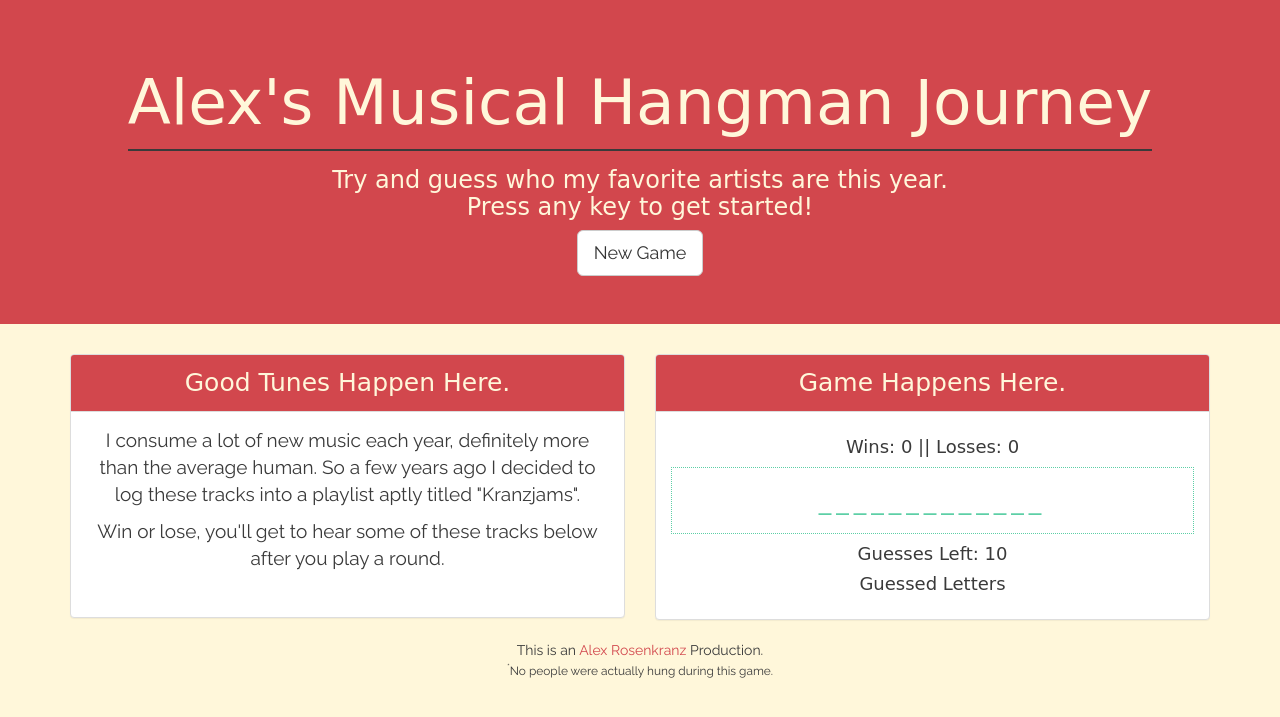
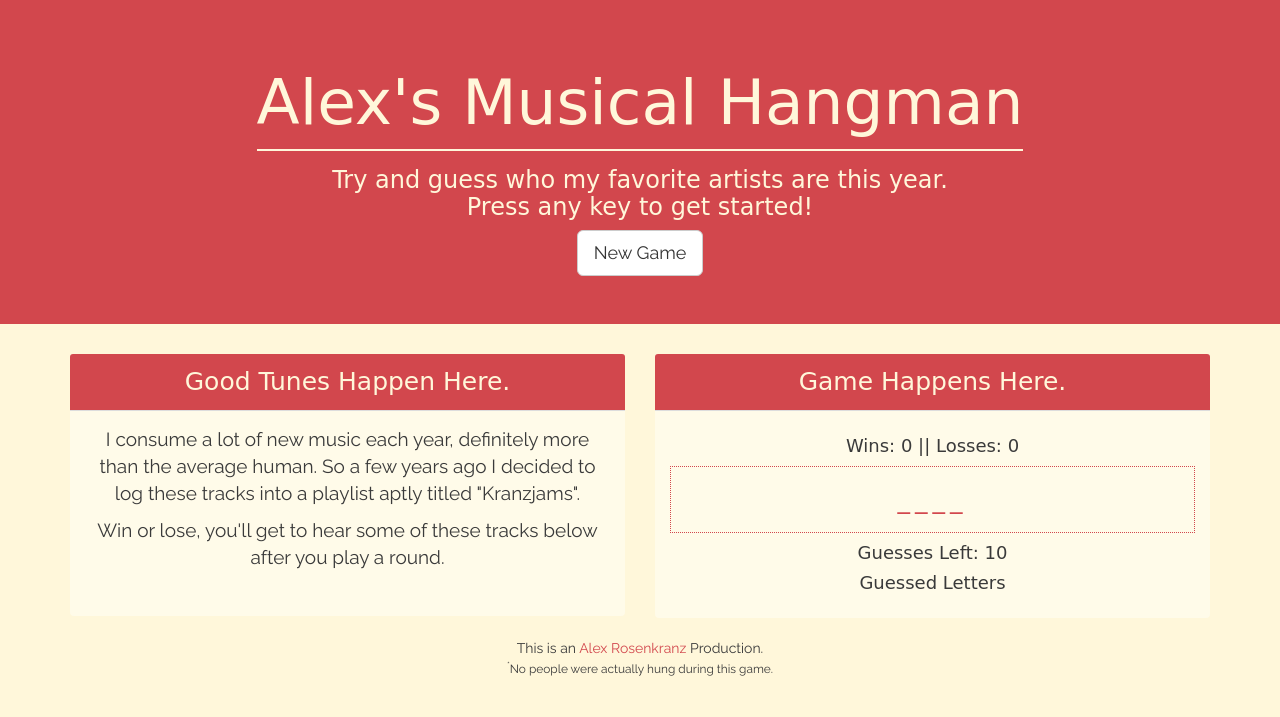
Before and after one commit to roopab77/Hangman, a PHP site: page / in a window 1280 px wide. Shown: the top 717 px of the page. Run offline with PHP 8.4, Linux system fonts and the light colour scheme; some web fonts are replaced.

Commit message:
updated styles and added more guesses

```diff
--- a/assets/css/style.css
+++ b/assets/css/style.css
@@ -3,8 +3,9 @@
 
 body {
   font-family: 'Raleway', sans-serif;
-  background: #FFF7DA;
+  background-color: #FFF7DA;
   color: #3a3a3a;
+
 }
 
 a {
@@ -20,11 +21,18 @@ h1,h2,h3,h4,h5,h6 {
 }
 
 .jumbotron h1 span {
-  border-bottom: 2px solid #3a3a3a;
+  border-bottom: 2px solid #FFF7DA;
   padding-bottom: 10px;
 }
 .jumbotron h1 {
   margin-bottom: 30px;
+}
+
+.panel-default {
+  border: none;
+  box-shadow: none;
+  -webkit-box-shadow: none;
+  background-color: rgba(255,255,255,0.4);
 }
 
 .panel-default>.panel-heading {
@@ -42,20 +50,28 @@ h1,h2,h3,h4,h5,h6 {
   font-family: 'Patua One', cursive;
   text-transform: uppercase;
   letter-spacing: 5px;
-  color: #5DCFA6;
+  color: #D2474D;
   font-size: 25px;
   padding: 15px 5px;
   margin: 10px 0;
-  border: 1px dotted #5DCFA6;
+  border: 1px dotted #D2474D;
+}
+
+#lettersGuessedSpace {
+  font-size: 23px;
+  letter-spacing: 5px;
+  display: block;
+  position: relative;
+  overflow: hidden;
+  word-break: break-all;
 }
 
 #name {
   font-variant: small-caps;
   font-family: 'Patua One', cursive;
   font-size: 25px;
-
 }
 
-#youtube iframe {
+#spotify iframe {
   width: 100%;
 }
--- a/assets/js/hangman.js
+++ b/assets/js/hangman.js
@@ -1,17 +1,38 @@
  // DECLARE VARIABLES NEEDED FOR GAME
 
     var artists = [];
-      artists[0] = {name: "kaytranada", youtube: "https://www.youtube.com/embed/rKlA5tRu6f0?rel=0"};
-      artists[1] = {name: "the hotelier", youtube: "https://www.youtube.com/embed/AuEMMawhMZU?rel=0"};
-      artists[2] = {name: "american football", youtube: "https://www.youtube.com/embed/-9f4dP6jw1Q?rel=0"};
-      artists[3] = {name: "a tribe called quest", youtube: "https://www.youtube.com/embed/BDxKVYUHBdA?rel=0"};
-      artists[4] = {name: "rufus du sol", youtube: "https://www.youtube.com/embed/Tx9zMFodNtA?rel=0"};
-      artists[4] = {name: "st lucia", youtube: "https://www.youtube.com/embed/Hcm7VFDSU_0?rel=0"};
-      artists[5] = {name: "badbadnotgood", youtube: "https://www.youtube.com/embed/UWIIPX_5rbM?rel=0"};
-      artists[6] = {name: "pinegrove", youtube: "https://www.youtube.com/embed/w9mlfpTxwQA?rel=0"};
+      artists[0] = {name: "kaytranada", spotify: '<iframe src="https://embed.spotify.com/?uri=spotify%3Aalbum%3A1dZZh7PvVgce1DDsDPzy8Z" width="300" height="380" frameborder="0" allowtransparency="true"></iframe>'};
 
-    var word;
-    var youtube;
+      artists[1] = {name: "the hotelier", spotify: '<iframe src="https://embed.spotify.com/?uri=spotify%3Aalbum%3A5SYW9HBk4WxetFTcbcK3nk" width="300" height="380" frameborder="0" allowtransparency="true"></iframe>'};
+
+      artists[2] = {name: "american football", spotify: '<iframe src="https://embed.spotify.com/?uri=spotify%3Aalbum%3A3ZNPecXBFDaZd7LwVd9yER" width="300" height="380" frameborder="0" allowtransparency="true"></iframe>'};
+
+      artists[3] = {name: "a tribe called quest", spotify: '<iframe src="https://embed.spotify.com/?uri=spotify%3Aalbum%3A3WvQpufOsPzkZvcSuynCf3" width="300" height="380" frameborder="0" allowtransparency="true"></iframe>'};
+
+      artists[4] = {name: "rufus du sol", spotify: '<iframe src="https://embed.spotify.com/?uri=spotify%3Aalbum%3A0gIAWTyvnOntQSd3yxyiW5" width="300" height="380" frameborder="0" allowtransparency="true"></iframe>'};
+
+      artists[4] = {name: "st lucia", spotify:'<iframe src="https://embed.spotify.com/?uri=spotify%3Aalbum%3A4qH5TQZxM5v7tKT0E09WAK" width="300" height="380" frameborder="0" allowtransparency="true"></iframe>'};
+
+      artists[5] = {name: "badbadnotgood", spotify: '<iframe src="https://embed.spotify.com/?uri=spotify%3Aalbum%3A6uqcZu1it9k6zz3UVKZzPo" width="300" height="380" frameborder="0" allowtransparency="true"></iframe>'};
+
+      artists[6] = {name: "pinegrove", spotify: '<iframe src="https://embed.spotify.com/?uri=spotify%3Aalbum%3A2SmrUzUMMOYQqoPuOhlhjw" width="300" height="380" frameborder="0" allowtransparency="true"></iframe>'};
+
+      artists[7] = {name: "butch walker", spotify: '<iframe src="https://embed.spotify.com/?uri=spotify%3Aalbum%3A5P5zNgtbPxKkkMVlRNRHDm" width="300" height="380" frameborder="0" allowtransparency="true"></iframe>'};
+
+      artists[8] = {name: "kevin devine", spotify: '<iframe src="https://embed.spotify.com/?uri=spotify%3Aalbum%3A5UQRV702UqWACXK6CLvLyS" width="300" height="380" frameborder="0" allowtransparency="true"></iframe>'};
+
+      artists[9] = {name: "look mexico", spotify: '<iframe src="https://embed.spotify.com/?uri=spotify%3Aalbum%3A4DYnOfcfLFYSKO9JXS0Kqq" width="300" height="380" frameborder="0" allowtransparency="true"></iframe>'};
+
+      artists[10] = {name: "blood orange", spotify: '<iframe src="https://embed.spotify.com/?uri=spotify%3Aalbum%3A3Z2XUjgVj5ZkCGpU7b2qtY" width="300" height="380" frameborder="0" allowtransparency="true"></iframe>'};
+
+      artists[11] = {name: "diiv", spotify: '<iframe src="https://embed.spotify.com/?uri=spotify%3Aalbum%3A5PPPABn2aZ0jRuHPMONwSR" width="300" height="380" frameborder="0" allowtransparency="true"></iframe>'};
+
+      artists[12] = {name: "flamingosis", spotify: '<iframe src="https://embed.spotify.com/?uri=spotify%3Aalbum%3A79A60jmAsN0A0vmbqosE6w" width="300" height="380" frameborder="0" allowtransparency="true"></iframe>'};
+
+      artists[13] = {name: "jimmy eat world", spotify: '<iframe src="https://embed.spotify.com/?uri=spotify%3Aalbum%3A03hVtUfmQW3fhMbYoliIod" width="300" height="380" frameborder="0" allowtransparency="true"></iframe>'};
+
+    var artistName;
+    var spotify;
     var wins = 0;
     var losses = 0;
     var lettersGuessed;
@@ -20,9 +41,9 @@
     var pickedArtist;
     var placeholder;
     var input;
-    var wordLength;
-    var wordSubstring;
-    var currentWord;
+    var artistNameLength;
+    var artistNameSubstring;
+    var currentartistName;
     var key;
 
     // CREATE FUNCTION TO INITIALIZE NEW GAME
@@ -32,14 +53,14 @@
       lettersGuessed = [];
       randomArtist = Math.floor(Math.random() * artists.length);
       pickedArtist = artists.splice(randomArtist, 1);
-      word =  pickedArtist[0].name;
-      youtube = pickedArtist[0].youtube;
-      wordLength = word.length;
-      wordSubstring = word.substring;
+      artistName =  pickedArtist[0].name;
+      spotify = pickedArtist[0].spotify;
+      artistNameLength = artistName.length;
+      artistNameSubstring = artistName.substring;
 
       // ENTERS UNDERSCORES FOR LETTERS AND PREPOPULATES BLANK SPACES
-      for (var i = 0; i < word.length; i++) {
-        if (word.substring(i, i + 1) === " "){
+      for (var i = 0; i < artistName.length; i++) {
+        if (artistName.substring(i, i + 1) === " "){
           placeholder =  placeholder + " ";
         }
         else {
@@ -54,10 +75,13 @@
       document.querySelector("#losses").innerHTML = losses;
       document.querySelector("#message").innerHTML = "Try and guess who my favorite artists are this year.<br/> Press any key to get started!";
       document.querySelector("#guessesLeft").innerHTML = goesLeft;
+      document.querySelector("#name").innerHTML = " ";
+
+      document.querySelector("#spotify").innerHTML = "";
 
     }
 
-  // INITIALIZE GAME
+  // INITIALIZE FIRST GAME
   newGame();
 
   // LOG KEYSTROKE TO BEGIN LOGIC CHECK
@@ -65,14 +89,15 @@
     key = event.key;
 
 
+
     document.querySelector("#message").innerHTML = "Try and guess who my favorite artists are this year.<br/> Good luck!";
 
     // SET VARIABLE TO CHECK IF YOU LOSE A TURN UPON INCORRECT GUESS
     var correct = 0;
 
-    // LOOP THROUGH WORD TO CHECK IF LETTER IS CORRECT
-    for (var i = 0; i < wordLength; i++) {
-      if (key == word.substring(i, i + 1)) {
+    // LOOP THROUGH artistName TO CHECK IF LETTER IS CORRECT
+    for (var i = 0; i < artistNameLength; i++) {
+      if (key == artistName.substring(i, i + 1)) {
         correct++;
         placeholder = placeholder.substring(0, i) + key + placeholder.substring(i + 1, placeholder.length + 1);
         document.querySelector("#placeholder").innerHTML = placeholder;
@@ -82,30 +107,30 @@
     // IF LETTER SELECTED WASN'T CORRECT
     if (correct == 0) {
       goesLeft--;
-      document.querySelector("#guessesLeft").innerHTML = goesLeft;
       lettersGuessed.push(key);
       document.querySelector("#lettersGuessedSpace").innerHTML = lettersGuessed;
+      document.querySelector("#guessesLeft").innerHTML = goesLeft;
+
     }
 
     // WHEN YOU WIN
-    if (placeholder == word) {
+    if (placeholder == artistName) {
       wins++;
       document.querySelector("#message").innerHTML = "You win! You must have good music taste.<br/>Click the New Game button to play again!";
-
       document.querySelector("#wins").innerHTML = wins;
-
-      document.querySelector("#name").innerHTML = "ANSWER: " + word;
-
-      document.querySelector("#youtube").innerHTML = '<iframe height="315" src="'+ youtube +'"" frameborder="0" allowfullscreen></iframe>';
+      document.querySelector("#name").innerHTML = "ANSWER: " + artistName;
+      document.querySelector("#spotify").innerHTML = spotify;
 
     }
     // WHEN YOU LOSE
-    if (goesLeft <= 0) {
+    if (goesLeft == 0) {
       losses++;
 
       document.querySelector("#message").innerHTML = "Tough break, but you should check out the music anyway.<br/>Click the New Game button to play again!";
+      document.querySelector("#losses").innerHTML = losses;
+      document.querySelector("#name").innerHTML = "ANSWER: " + artistName;
+      document.querySelector("#spotify").innerHTML = spotify;
 
-      document.querySelector("#losses").innerHTML = losses;
     }
 
   }
--- a/index.html
+++ b/index.html
@@ -16,7 +16,7 @@
 
 
   <div class="jumbotron text-center">
-    <h1><span>Alex's Musical Hangman Journey</span></h1>
+    <h1><span>Alex's Musical Hangman</span></h1>
 
     <h3 id="message"></h3>
     <button id="button" class="btn-lg btn btn-default">New Game</button>
@@ -34,7 +34,7 @@
         <p>Win or lose, you'll get to hear some of these tracks below after you play a round.</p>
 
         <div id="name"></div><br/>
-        <div id="youtube"> </div>
+        <div id="spotify"> </div>
 
 
 
```
Also changed, not shown: assets/images/bg.png (added), 2 other files.
